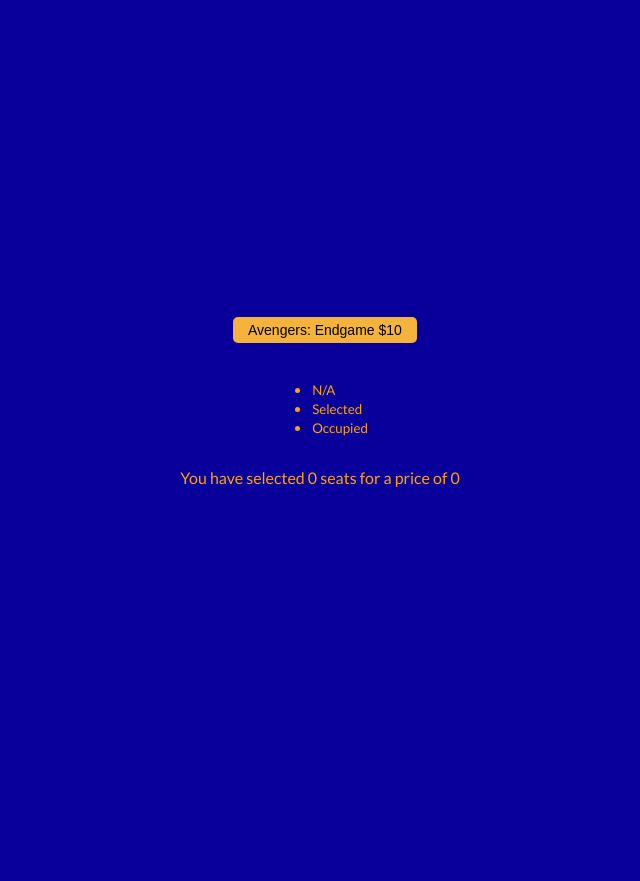
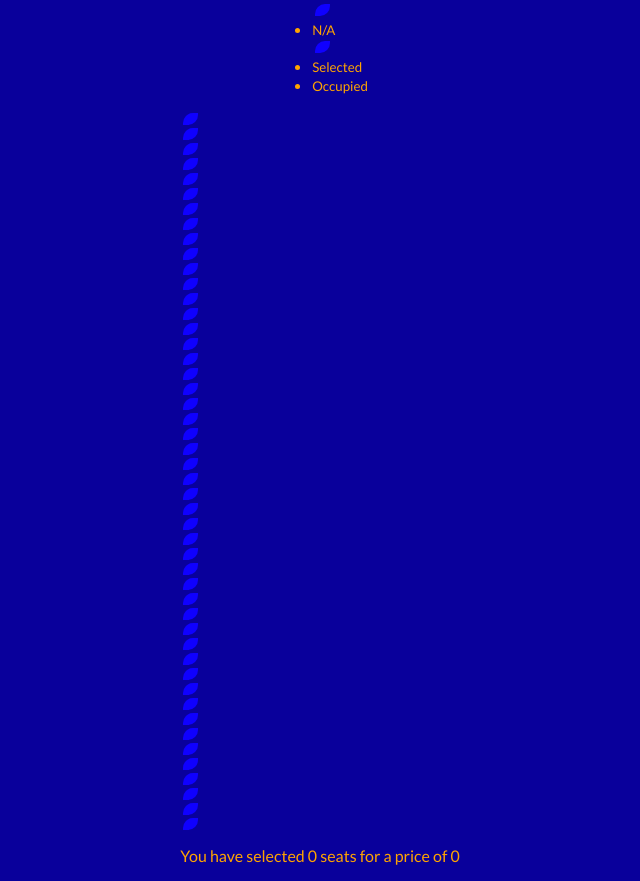
Before and after one commit to meredithajones/MovieSeatBooking, a plain HTML site: page index.html in a window 1280 px wide. Shown: the whole page, without its empty margins (320-960 px from the left). Before the commit the page ends 800 px from the top, so only its background shows below. Drawn offline with Linux system fonts and the light colour scheme.

Commit message:
Added seat sytling

```diff
--- a/style.css
+++ b/style.css
@@ -32,3 +32,12 @@ body {
     -webkit-appearance: none;
     appearance: none;
 }
+
+.seat {
+    background-color: #0F00FF;
+    height: 12px;
+    width:15px;
+    margin: 3px;
+    border-top-left-radius: 10px;
+    border-bottom-right-radius: 10px;
+}
```
